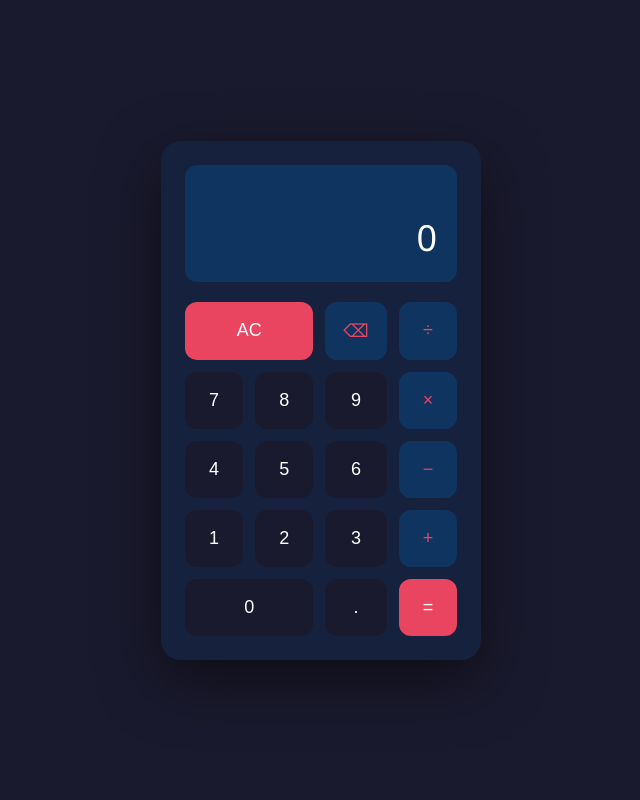
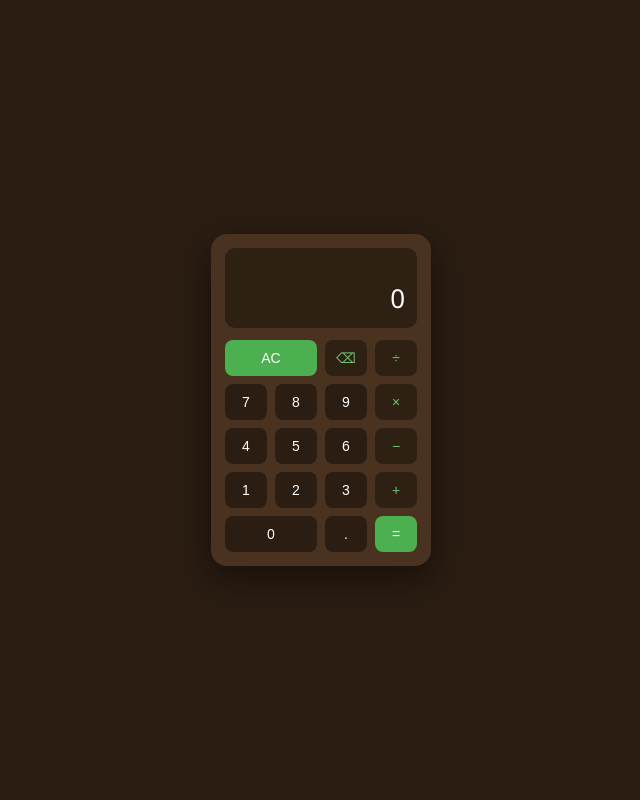
Before and after one commit to adklux2/calculator, a Flask app: page / in a window 1280 px wide. Shown: the whole page, without its empty margins (319-959 px from the left). Run offline with Flask 3, Linux system fonts and the light colour scheme.

Commit message:
Make calculator more compact and switch theme to brown and green

```diff
--- a/templates/index.html
+++ b/templates/index.html
@@ -12,36 +12,36 @@
       justify-content: center;
       align-items: center;
       min-height: 100vh;
-      background: #1a1a2e;
+      background: #2b1d12;
       font-family: 'Segoe UI', sans-serif;
     }
 
     .calculator {
-      background: #16213e;
-      border-radius: 20px;
-      padding: 24px;
-      box-shadow: 0 20px 60px rgba(0,0,0,0.5);
-      width: 320px;
+      background: #4a3220;
+      border-radius: 16px;
+      padding: 14px;
+      box-shadow: 0 12px 36px rgba(0,0,0,0.5);
+      width: 220px;
     }
 
     .display {
-      background: #0f3460;
-      border-radius: 12px;
-      padding: 20px;
+      background: #2f2014;
+      border-radius: 10px;
+      padding: 12px;
       text-align: right;
-      margin-bottom: 20px;
+      margin-bottom: 12px;
     }
 
     .display .expression {
-      color: #a0aec0;
-      font-size: 14px;
-      min-height: 20px;
-      margin-bottom: 8px;
+      color: #b6a692;
+      font-size: 12px;
+      min-height: 16px;
+      margin-bottom: 4px;
     }
 
     .display .result {
       color: #ffffff;
-      font-size: 36px;
+      font-size: 26px;
       font-weight: 300;
       overflow: hidden;
       text-overflow: ellipsis;
@@ -51,14 +51,14 @@
     .buttons {
       display: grid;
       grid-template-columns: repeat(4, 1fr);
-      gap: 12px;
+      gap: 8px;
     }
 
     button {
-      padding: 18px;
+      padding: 10px;
       border: none;
-      border-radius: 12px;
-      font-size: 18px;
+      border-radius: 8px;
+      font-size: 14px;
       cursor: pointer;
       transition: transform 0.1s, opacity 0.1s;
     }
@@ -66,32 +66,32 @@
     button:active { transform: scale(0.94); }
 
     .btn-number {
-      background: #1a1a2e;
+      background: #2b1d12;
       color: #ffffff;
     }
 
-    .btn-number:hover { background: #2d2d4e; }
+    .btn-number:hover { background: #3d2a1a; }
 
     .btn-operator {
-      background: #0f3460;
-      color: #e94560;
+      background: #2f2014;
+      color: #6fbf73;
     }
 
-    .btn-operator:hover { background: #1a4a7a; }
+    .btn-operator:hover { background: #3a2818; }
 
     .btn-equals {
-      background: #e94560;
+      background: #4caf50;
       color: #ffffff;
     }
 
-    .btn-equals:hover { background: #c73652; }
+    .btn-equals:hover { background: #3d8b40; }
 
     .btn-clear {
-      background: #e94560;
+      background: #4caf50;
       color: #ffffff;
     }
 
-    .btn-clear:hover { background: #c73652; }
+    .btn-clear:hover { background: #3d8b40; }
 
     .span-two { grid-column: span 2; }
   </style>
```
